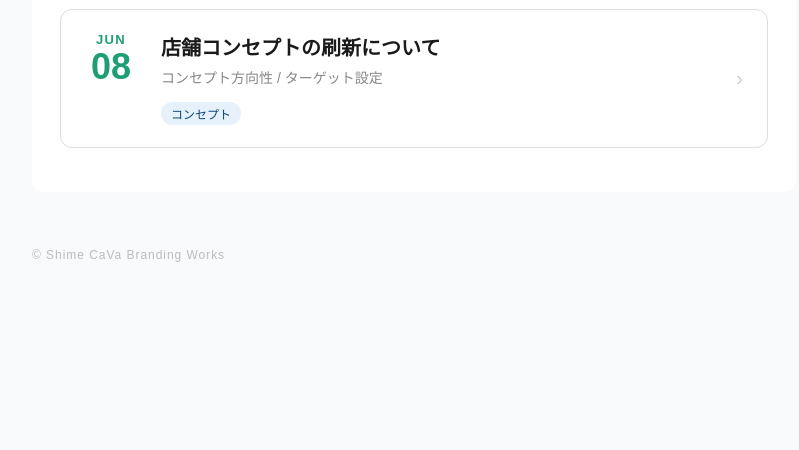
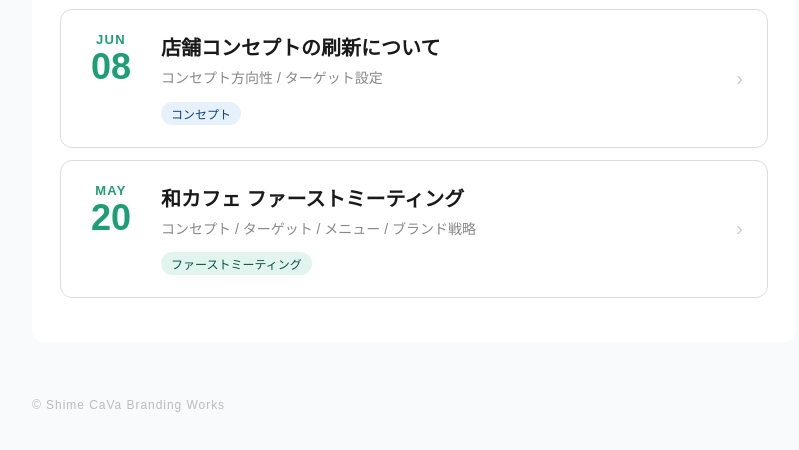
Before and after one commit to shimecava-bw/shiori, a plain HTML site: page index.html in a window 1280 px wide. Shown: the part 722-1172 px from the top of the page, without its empty margins (226-1025 px from the left). Before the commit the page ends 1064 px from the top, so only its background shows below. Drawn offline with Linux system fonts and the light colour scheme.

Commit message:
Update index.html

```diff
--- a/index.html
+++ b/index.html
@@ -78,7 +78,7 @@ footer { font-size: 12px; color: #bbb; letter-spacing: 0.08em; margin-top: 56px;
       <span class="badge">LATEST</span>
     </a>
 
-    <a href="kaigi/kaigi0608.html" class="card">
+    <a href="kaigi/0608.html" class="card">
       <div class="date-block"><p class="date-mon">JUN</p><p class="date-day">08</p></div>
       <div class="card-body">
         <p class="card-title">店舗コンセプトの刷新について</p>
@@ -87,6 +87,17 @@ footer { font-size: 12px; color: #bbb; letter-spacing: 0.08em; margin-top: 56px;
       </div>
       <span class="arrow">›</span>
     </a>
+
+    <a href="kaigi/0520.html" class="card">
+      <div class="date-block"><p class="date-mon">MAY</p><p class="date-day">20</p></div>
+      <div class="card-body">
+        <p class="card-title">和カフェ ファーストミーティング</p>
+        <p class="card-desc">コンセプト / ターゲット / メニュー / ブランド戦略</p>
+        <div class="tags"><span class="tag tag-g">ファーストミーティング</span></div>
+      </div>
+      <span class="arrow">›</span>
+    </a>
+
   </div>
 
   <footer>© Shime CaVa Branding Works</footer>
```
